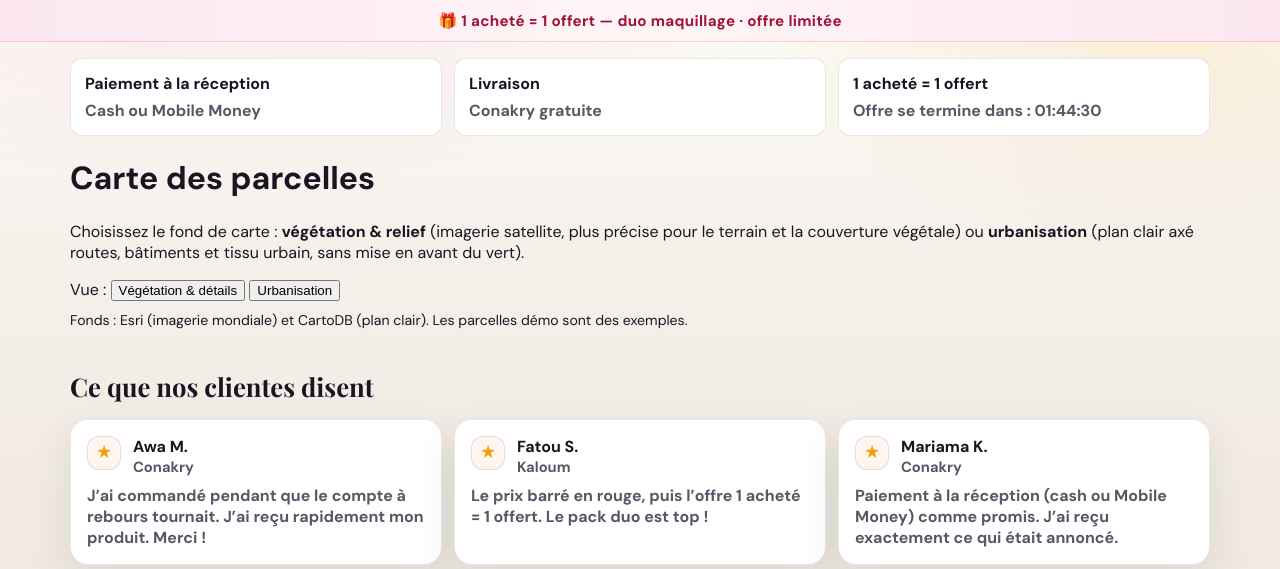
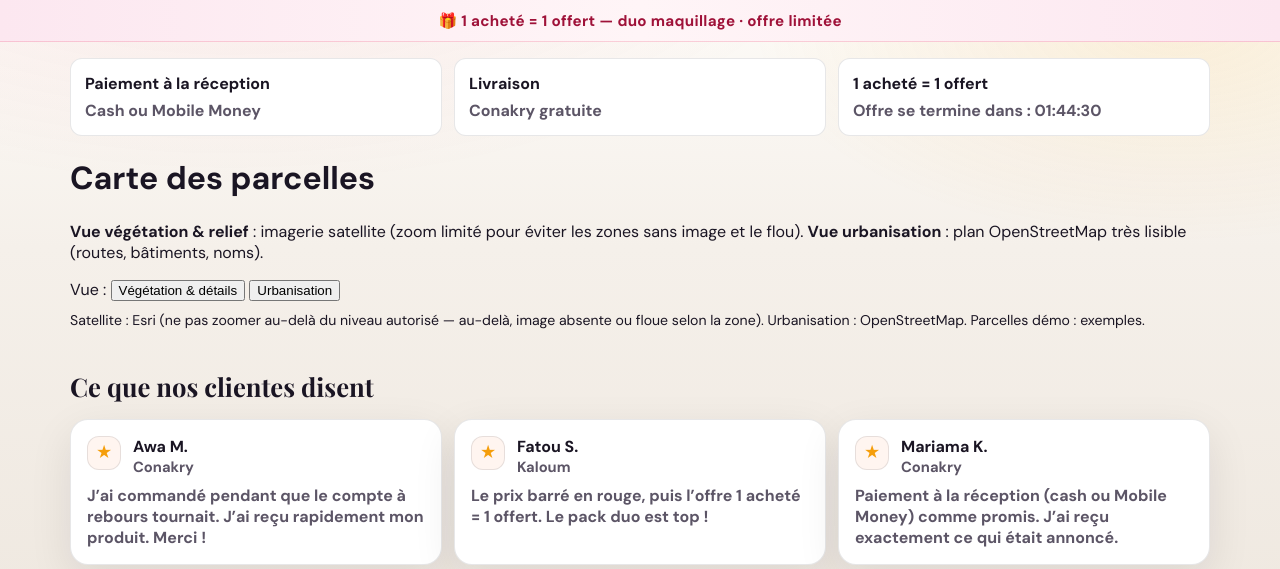
Before and after one commit to Gaius95/logement-facile, a Flask app: template sassandra-foncier/templates/map_sig.html in a window 1280 px wide. Shown: the part 72-641 px from the top of the page. Run offline with Flask 3, Linux system fonts and the light colour scheme; the template is opened without the code that fills it, so the values that code supplies are empty; some libraries are stand-ins or nearby versions.

Commit message:
Update map_sig.html

```diff
--- a/sassandra-foncier/templates/map_sig.html
+++ b/sassandra-foncier/templates/map_sig.html
@@ -7,8 +7,8 @@
 {% block content %}
 <h1 class="page-title">Carte des parcelles</h1>
 <p class="page-lead">
-  Choisissez le fond de carte : <strong>végétation & relief</strong> (imagerie satellite, plus précise pour le terrain et la couverture végétale)
-  ou <strong>urbanisation</strong> (plan clair axé routes, bâtiments et tissu urbain, sans mise en avant du vert).
+  <strong>Vue végétation & relief</strong> : imagerie satellite (zoom limité pour éviter les zones sans image et le flou).
+  <strong>Vue urbanisation</strong> : plan OpenStreetMap très lisible (routes, bâtiments, noms).
 </p>
 <div class="map-toolbar" role="group" aria-label="Fond de carte">
   <span class="map-toolbar__label">Vue :</span>
@@ -21,7 +21,8 @@
 </div>
 <div id="map-sig" class="map-embed map-embed--large"></div>
 <p class="muted" style="margin-top:10px;font-size:0.88rem;">
-  Fonds : Esri (imagerie mondiale) et CartoDB (plan clair). Les parcelles démo sont des exemples.
+  Satellite : Esri (ne pas zoomer au-delà du niveau autorisé — au-delà, image absente ou floue selon la zone).
+  Urbanisation : OpenStreetMap. Parcelles démo : exemples.
 </p>
 {% endblock %}
 {% block scripts %}
@@ -31,42 +32,52 @@
   var parcels = {{ parcels_json|safe }};
   var focusId = {{ focus_public_id|tojson }};
 
+  /* Zoom satellite : maxNativeZoom = maxZoom évite l'agrandissement flou des tuiles.
+     En zone rurale (ex. Nawa), Esri n'a souvent pas d'image au-delà de z≈17–18 : au-delà = gris « Map data not yet available ». */
+  var ZOOM_SAT_MAX = 17;
+
   var attributionSat =
-    '&copy; Esri, Maxar, Earthstar Geographics | ' +
+    'Tiles &copy; Esri &mdash; Source: Esri, Maxar, Earthstar Geographics | ' +
     '<a href="https://www.openstreetmap.org/copyright" rel="noopener">OSM</a>';
   var attributionUrban =
-    '&copy; <a href="https://www.openstreetmap.org/copyright" rel="noopener">OpenStreetMap</a> ' +
-    '&copy; <a href="https://carto.com/attributions" rel="noopener">CARTO</a>';
+    '&copy; <a href="https://www.openstreetmap.org/copyright" rel="noopener">OpenStreetMap</a> contributeurs';
 
   var layerSat = L.tileLayer(
     'https://server.arcgisonline.com/ArcGIS/rest/services/World_Imagery/MapServer/tile/{z}/{y}/{x}',
     {
-      maxZoom: 19,
-      attribution: attributionSat
+      maxZoom: ZOOM_SAT_MAX,
+      maxNativeZoom: ZOOM_SAT_MAX,
+      attribution: attributionSat,
+      detectRetina: false
     }
   );
 
-  var layerUrban = L.tileLayer(
-    'https://{s}.basemaps.cartocdn.com/light_all/{z}/{x}/{y}{r}.png',
-    {
-      subdomains: 'abcd',
-      maxZoom: 20,
-      attribution: attributionUrban
-    }
-  );
+  /* Plan urbain net : OSM standard (lisible), zoom jusqu'à 19 sans fond « lavé » comme Positron seul. */
+  var ZOOM_URBAN_MAX = 19;
+  var layerUrban = L.tileLayer('https://tile.openstreetmap.org/{z}/{x}/{y}.png', {
+    maxZoom: ZOOM_URBAN_MAX,
+    maxNativeZoom: ZOOM_URBAN_MAX,
+    attribution: attributionUrban,
+    detectRetina: false
+  });
 
   var map = L.map('map-sig', {
     layers: [layerSat],
     zoomControl: true,
-    scrollWheelZoom: true
+    scrollWheelZoom: true,
+    maxZoom: ZOOM_SAT_MAX
   }).setView([4.95, -6.08], 14);
 
-  L.control.scale({ metric: true, imperial: false, maxWidth: 200 }).addTo(map);
+  L.control.scale({ metric: true, imperial: false, maxWidth: 220 }).addTo(map);
 
   var btnSat = document.getElementById('mapBtnSat');
   var btnUrban = document.getElementById('mapBtnUrban');
 
   function setActiveSat() {
+    map.setMaxZoom(ZOOM_SAT_MAX);
+    if (map.getZoom() > ZOOM_SAT_MAX) {
+      map.setZoom(ZOOM_SAT_MAX);
+    }
     if (map.hasLayer(layerUrban)) map.removeLayer(layerUrban);
     if (!map.hasLayer(layerSat)) map.addLayer(layerSat);
     btnSat.classList.add('is-active');
@@ -76,6 +87,7 @@
   }
 
   function setActiveUrban() {
+    map.setMaxZoom(ZOOM_URBAN_MAX);
     if (map.hasLayer(layerSat)) map.removeLayer(layerSat);
     if (!map.hasLayer(layerUrban)) map.addLayer(layerUrban);
     btnUrban.classList.add('is-active');
@@ -92,7 +104,7 @@
     var m = L.marker([p.lat, p.lng]).addTo(map);
     m.bindPopup('<a href="/parcelle/' + encodeURIComponent(p.id) + '">' + p.id + '</a>');
     if (focusId && p.id === focusId) {
-      map.setView([p.lat, p.lng], 16);
+      map.setView([p.lat, p.lng], Math.min(16, ZOOM_URBAN_MAX));
       m.openPopup();
     }
   });
```
